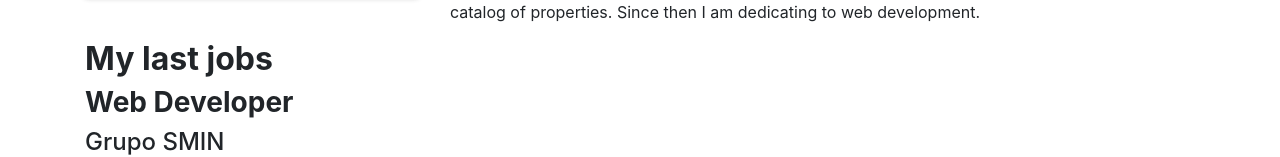
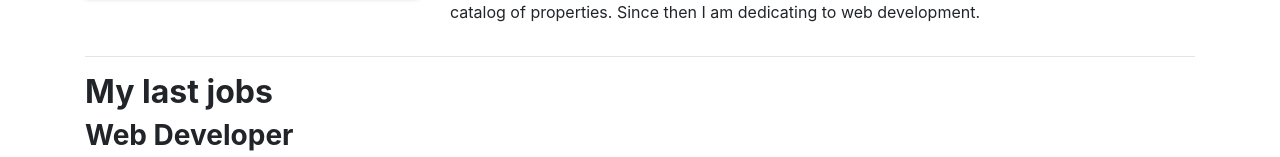
Before and after one commit to AlejandroMilan/MilanPortfolio, a Nuxt app: page /about in a window 1280 px wide. Shown: the part 356-513 px from the top of the page. Built offline with nearby package versions, Linux system fonts and the light colour scheme.

Commit message:
Hr added to about pagew

```diff
--- a/pages/about.vue
+++ b/pages/about.vue
@@ -1,6 +1,7 @@
 <template>
   <main>
     <AboutMe></AboutMe>
+    <div class="container"><hr /></div>
     <LastJobs></LastJobs>
   </main>
 </template>
```
